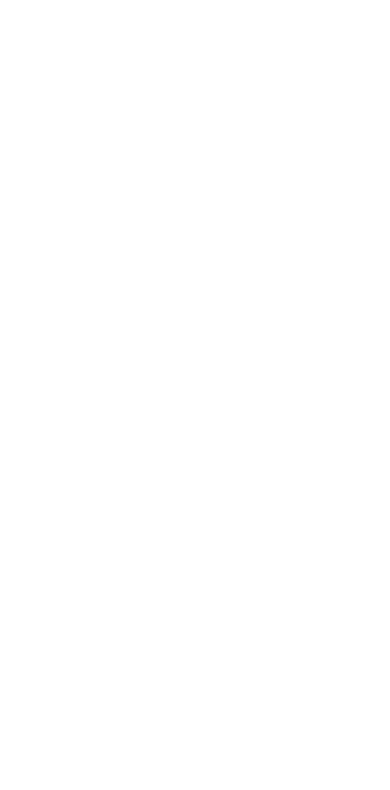
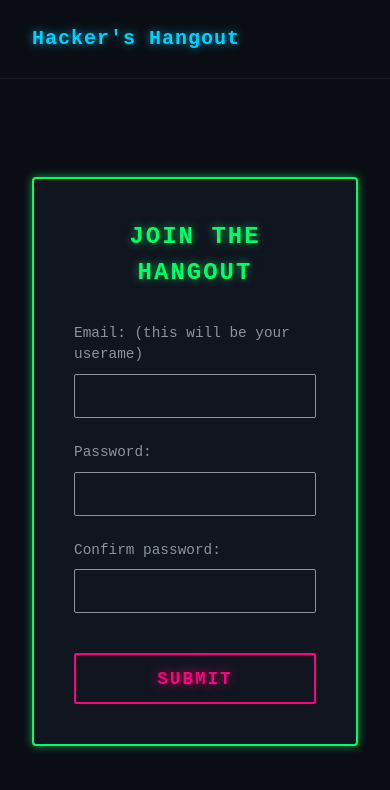
Before and after one commit to scriptz0340/hackers-hangout, a website: page public/signup.html in a window 390 px wide. Drawn offline with Linux system fonts and the light colour scheme.

Commit message:
Create a clean, responsive registration interface that captures user input, prevents automated browser reloads, and transmits the payload securely over nginx proxy server pipeline to the Express backend where it can be written to the DB

```diff
--- /dev/null
+++ b/public/assets/css/signup.css
@@ -0,0 +1,155 @@
+/* Root variables - Your Master Color Palette */
+:root {
+  /* System backgrounds */
+  --bg-main: #0a0e14;
+  --bg-surface: #101520;
+
+  /* Typography Colors */
+  --text-primary: #e6edf3;
+  --text-muted: #8b949e;
+
+  /* Retro Neon Glow Accents */
+  --neon-green: #00ff66;
+  --neon-glow: 0 0 8px rgba(0, 255, 102, 0.6);
+
+  /* Pink Accent Properties */
+  --neon-pink: #ff007f;
+  --neon-pink-glow: 0 0 12px rgba(255, 0, 127, 0.8);
+
+  /* Electric Blue */
+  --neon-blue: #00d2ff;
+  --neon-blue-glow: 0 0 10px rgba(0, 210, 255, 0.7);
+
+  /* Fonts */
+  --font-terminal: "Courier New", Courier, monospace;
+}
+
+/* 1. Global Box-Sizing & Layout Reset */
+*,
+*::before,
+*::after {
+  box-sizing: border-box;
+}
+
+* {
+  margin: 0;
+  padding: 0;
+}
+
+/* 2. Base Body Setup & Layout Controller */
+body {
+  min-height: 100vh;
+  line-height: 1.5;
+  -webkit-font-smoothing: antialiased;
+
+  background-color: var(--bg-main);
+  color: var(--text-primary);
+  font-family: var(--font-terminal);
+
+  display: flex;
+  flex-direction: column;
+}
+
+/* 3. Header & Logo Styling */
+.main-header {
+  padding: 1.5rem 2rem;
+  background-color: rgba(10, 14, 20, 0.8);
+  border-bottom: 1px solid rgba(139, 148, 158, 0.1);
+}
+
+.logo a {
+  color: var(--neon-blue);
+  text-decoration: none;
+  font-weight: bold;
+  font-size: 1.25rem;
+  text-shadow: var(--neon-blue-glow);
+  letter-spacing: 1px;
+}
+
+/* 4. Main Stage Centering Engine */
+main {
+  display: flex;
+  justify-content: center;
+  align-items: center;
+  flex-grow: 1;
+  padding: 2rem;
+}
+
+/* 5. The Terminal Form Container */
+#signup {
+  background-color: var(--bg-surface);
+  border: 2px solid var(--neon-green);
+  box-shadow: var(--neon-glow);
+  padding: 2.5rem;
+  width: 100%;
+  max-width: 450px;
+  border-radius: 4px;
+}
+
+#signup h2 {
+  color: var(--neon-green);
+  text-shadow: var(--neon-glow);
+  margin-bottom: 2rem;
+  text-align: center;
+  letter-spacing: 2px;
+  text-transform: uppercase;
+}
+
+/* 6. Form Groups & Entry Prompt Layouts */
+.form-group {
+  margin-bottom: 1.5rem;
+  display: flex;
+  flex-direction: column;
+}
+
+.form-group label {
+  color: var(--text-muted);
+  margin-bottom: 0.5rem;
+  font-size: 0.9rem;
+}
+
+/* 7. Terminal Inputs */
+.form-group input {
+  background-color: transparent;
+  border: 1px solid var(--text-muted);
+  color: var(--text-primary);
+  padding: 0.75rem;
+  font-family: var(--font-terminal);
+  font-size: 1rem;
+  outline: none;
+  border-radius: 2px;
+  transition: border-color 0.2s ease, box-shadow 0.2s ease;
+}
+
+/* Input Focus States */
+.form-group input:focus {
+  border-color: var(--neon-blue);
+  box-shadow: var(--neon-blue-glow);
+}
+
+/* 8. The High-Impact Action Button */
+button[type="submit"] {
+  width: 100%;
+  background-color: transparent;
+  border: 2px solid var(--neon-pink);
+  color: var(--neon-pink);
+  text-shadow: var(--neon-pink-glow);
+  box-shadow: inset 0 0 0 0 var(--neon-pink);
+  padding: 0.85rem;
+  font-family: var(--font-terminal);
+  font-size: 1.1rem;
+  font-weight: bold;
+  text-transform: uppercase;
+  cursor: pointer;
+  letter-spacing: 2px;
+  border-radius: 2px;
+  transition: all 0.3s ease;
+  margin-top: 1rem;
+}
+
+button[type="submit"]:hover {
+  background-color: var(--neon-pink);
+  color: var(--bg-main);
+  box-shadow: var(--neon-pink-glow);
+  text-shadow: none;
+}
--- /dev/null
+++ b/public/assets/js/signup.js
@@ -0,0 +1,52 @@
+document.addEventListener('DOMContentLoaded', () => {
+    const signupForm = document.querySelector('form');
+
+    if (!signupForm) return;
+
+    signupForm.addEventListener('submit', async (event) => {
+        // 1. Prevent standard browser page reload
+        event.preventDefault();
+
+        // 2. Extract form values
+        const email = document.getElementById('email').value.trim();
+        const password = document.getElementById('password').value;
+        const confirmPassword = document.getElementById('confirm-password').value;
+
+        // 3. Client-side Validation: Check if passwords match
+        if (password !== confirmPassword) {
+            alert("SECURITY ERROR: Passwords do not match.");
+            return;
+        }
+
+        // 4. Construct payload with only required entries
+        const payload = {
+            email,
+            password
+        };
+
+        try {
+            // 5. Send data to backend API route
+            const response = await fetch('/api/auth/signup', {
+                method: 'POST',
+                headers: {
+                    'Content-Type': 'application/json'
+                },
+                body: JSON.stringify(payload)
+            });
+
+            const data = await response.json();
+
+            // 6. Handle server responses
+            if (response.ok) {
+                alert("ACCESS GRANTED: Account created successfully. Redirecting...");
+                window.location.href = '/login.html';
+            } else {
+                alert(`REGISTRATION FAILED: ${data.message || 'Unknown Server Error'}`);
+            }
+
+        } catch (error) {
+            console.error('Network Error:', error);
+            alert("CONNECTION ERROR: Unable to reach the mainframe.");
+        }
+    });
+});
--- a/public/signup.html
+++ b/public/signup.html
@@ -0,0 +1,42 @@
+<!doctype html>
+
+<html lang="en">
+  <head>
+    <meta charset="UTF-8" />
+    <meta name="viewport" content="width=device-width, initial-scale=1.0" />
+    <title>Join the Hangout</title>
+    <link rel="stylesheet" href="assets/css/signup.css">
+  </head>
+  <body>
+    <header class="main-header">
+      <div class="logo">
+        <a href="#">Hacker's Hangout</a>
+      </div>
+    </header>
+
+    <main>
+      <section id="signup">
+        <h2>Join the Hangout</h2>
+        <form>
+
+          <div class="form-group">
+            <label for="email">Email: (this will be your userame)</label>
+            <input type="email" id="email" name="email" required />
+          </div>
+
+          <div class="form-group">
+            <label for="password">Password:</label>
+            <input type="password" id="password" name="password" required />
+          </div>
+
+          <div class="form-group">
+            <label for="confirm-password">Confirm password:</label>
+            <input type="password" id="confirm-password" name="confirm-password" required />
+          </div>
+          <button type="submit">Submit</button>
+        </form>
+      </section>
+    </main>
+    <script src="assets/js/signup.js"></script>
+  </body>
+</html>
```
Also changed, not shown: projectJournal.txt (+7 -3 lines), public/index.html (+1 -1 lines), server.js (+125 -141 lines).
